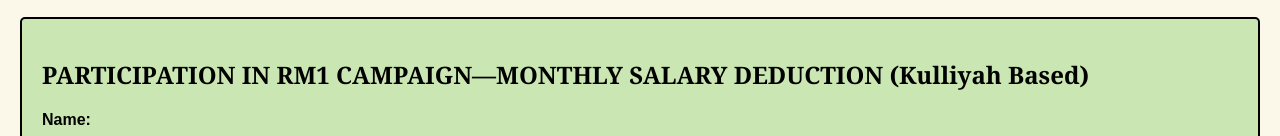
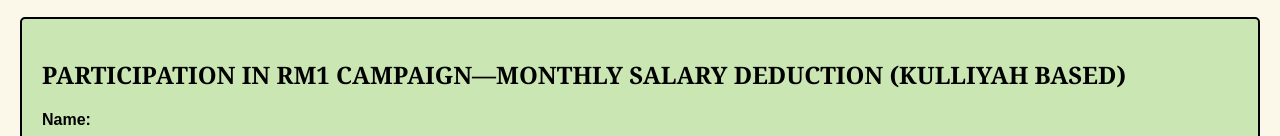
Before and after one commit to arinasobhan/WEBTECHASSG, a plain HTML site: page index.html in a window 1280 px wide. Both pictures are taken after a click on the button "Kulliyah Based". Shown: the part 1940-2076 px from the top of the page. Drawn offline with Linux system fonts and the light colour scheme.

Commit message:
Update index.html

```diff
--- a/index.html
+++ b/index.html
@@ -82,7 +82,7 @@
       </section>
 
       <section class="salary-deduction-form kulliyah-form" style="display: none;">
-        <h2 id="formTitle">PARTICIPATION IN RM1 CAMPAIGN—MONTHLY SALARY DEDUCTION (Kulliyah Based)</h2>
+        <h2 id="formTitle">PARTICIPATION IN RM1 CAMPAIGN—MONTHLY SALARY DEDUCTION (KULLIYAH BASED)</h2>
 
         <form id="deductionForm" class="form-columns">
           <label for="name">Name:</label>
```
